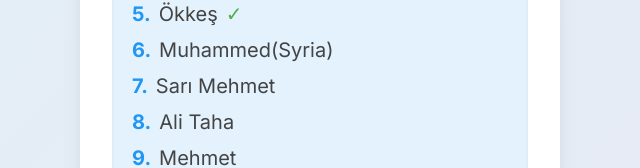
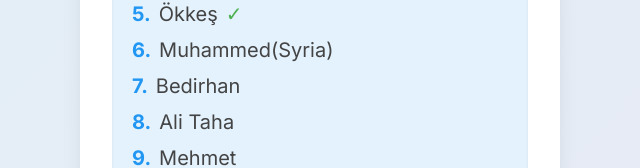
Before and after one commit to Bedirhan3428/myapp, a React (Create React App) app: page / in a window 1280 px wide. Shown: the part 968-1136 px from the top of the page, without its empty margins (340-980 px from the left). Built offline with nearby package versions, Linux system fonts and the light colour scheme.

Commit message:
Update App.js

```diff
--- a/src/App.js
+++ b/src/App.js
@@ -8,7 +8,7 @@ const people = [
   "Ercan",
   "Ökkeş",
   "Muhammed(Syria)",
-  "Sarı Mehmet",
+  "Bedirhan",
   "Ali Taha",
   "Mehmet",
 ];
```
